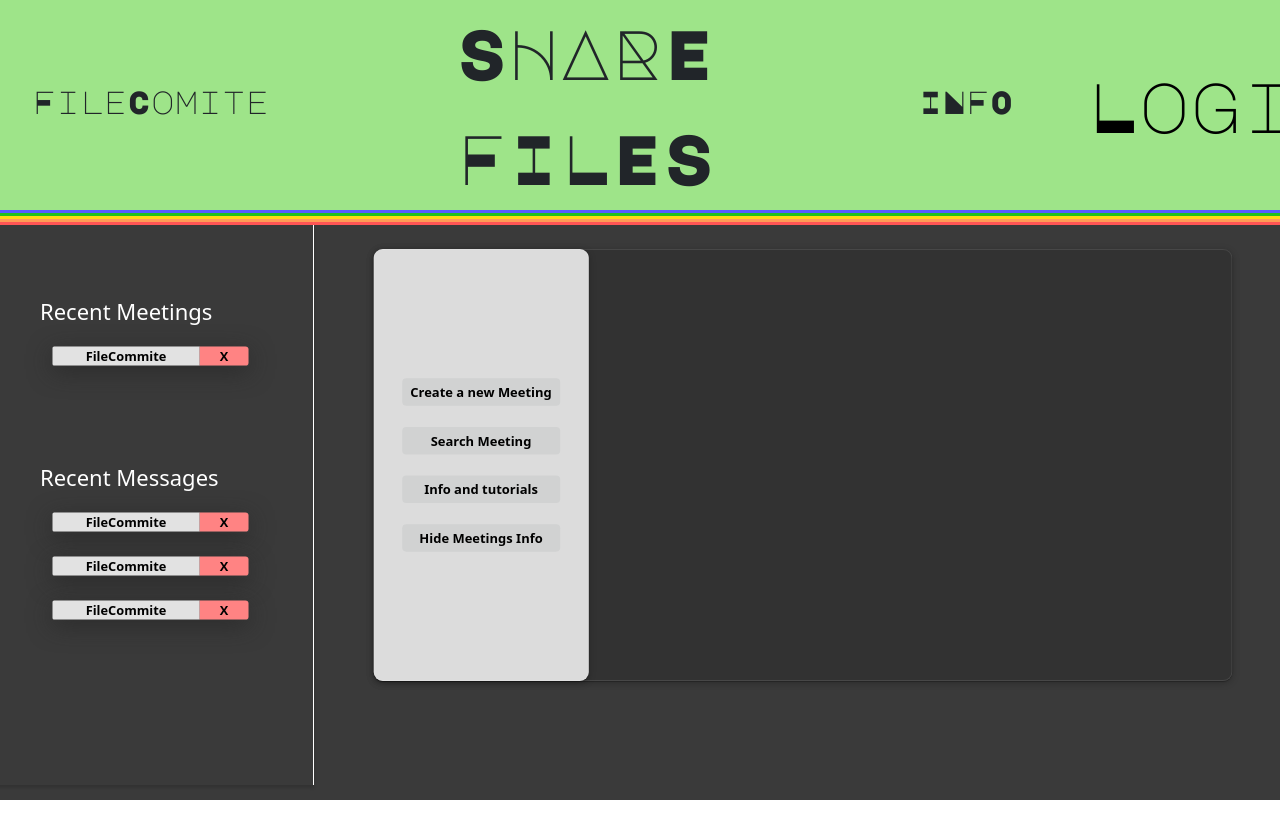
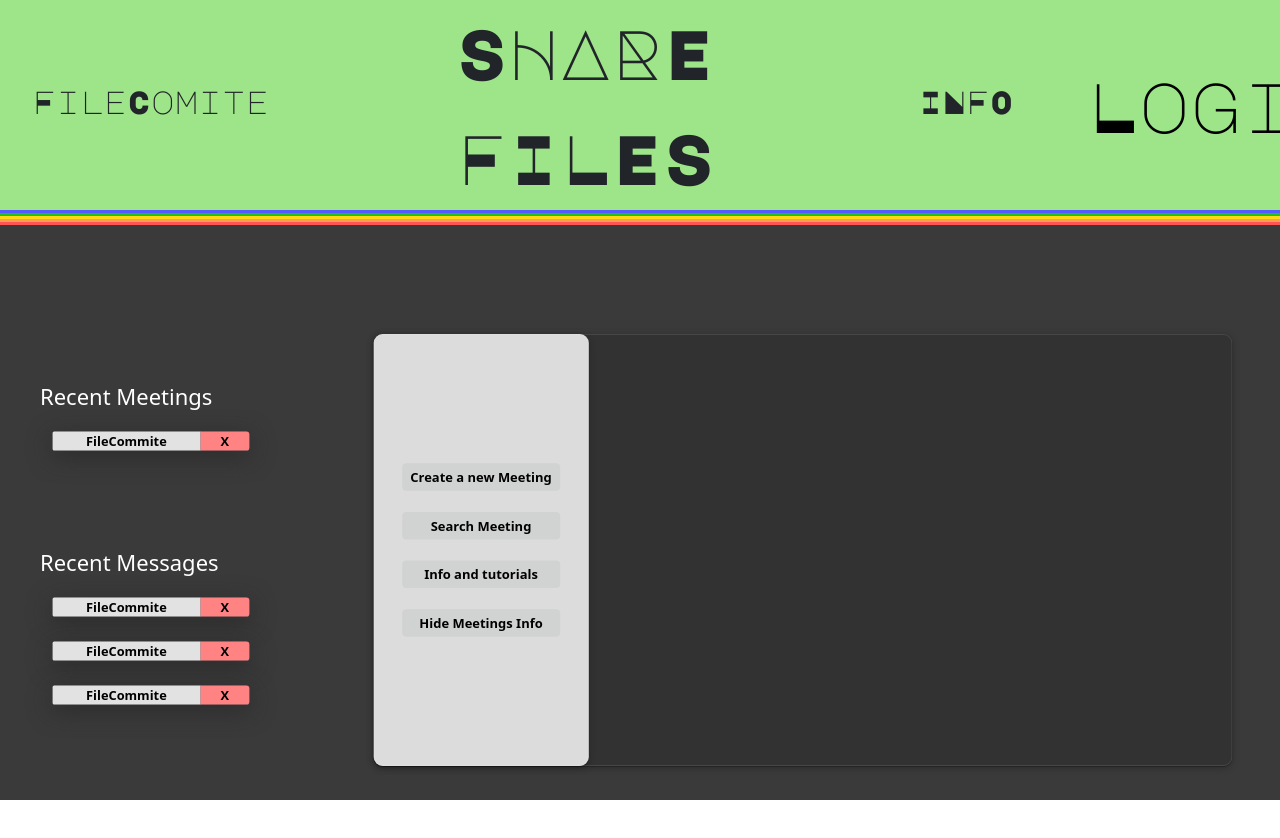
Before and after one commit to Jesuscy/UpgradeFinal2024, a React (Vite) app in the folder Frontend/FileComite/: page / in a window 1280 px wide. Shown: the top 838 px of the page. Before the commit the page ends 800 px from the top, so only its background shows below. Built offline with nearby package versions, Linux system fonts and the light colour scheme; a web font is replaced by a local one.

Commit message:
Mod App.cs Styles

```diff
--- a/Frontend/FileComite/src/App.css
+++ b/Frontend/FileComite/src/App.css
@@ -76,6 +76,10 @@
   cursor: pointer;
 }
 
+.meetings-section{
+margin-top: 100px;
+}
+
 .meetings-info {
   display: flex;
   justify-content: center;
@@ -83,8 +87,7 @@
   font-weight: 500;
   margin-top: 15px;
   padding: 30px;
-  box-shadow: rgba(0, 0, 0, 0.15) 0px 3px 3px 0px;
-  border-right: 1px solid white;
+
 }
 
 .recent-meetings {
--- a/Frontend/FileComite/src/assets/components/Home.jsx
+++ b/Frontend/FileComite/src/assets/components/Home.jsx
@@ -49,7 +49,8 @@ export const Home = () => {
   return (
     <>
       <Header />
-      <div className="row meetings-section">
+      <div className="meetings-section">
+      <div className="row">
         {/* Start Meetings Info Section */}
         {showMeetingsInfo && (
           <div className="col-md-3 col-sm-12 col-xs-12 meetings-info">
@@ -105,6 +106,7 @@ export const Home = () => {
           </div>
         </div>
       </div>
+      </div>
     </>
   );
 };
```
